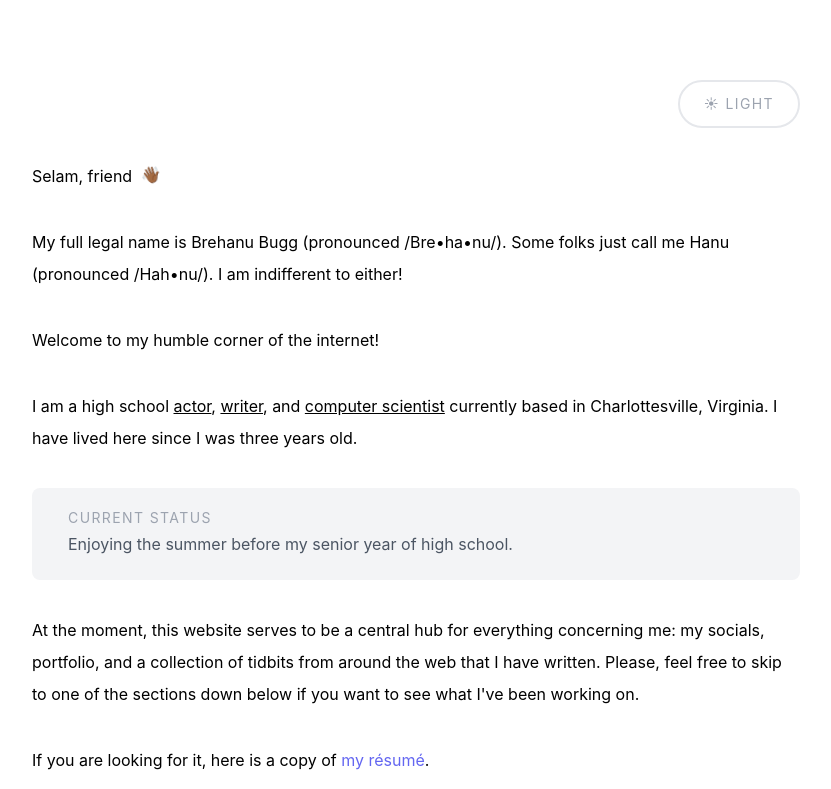
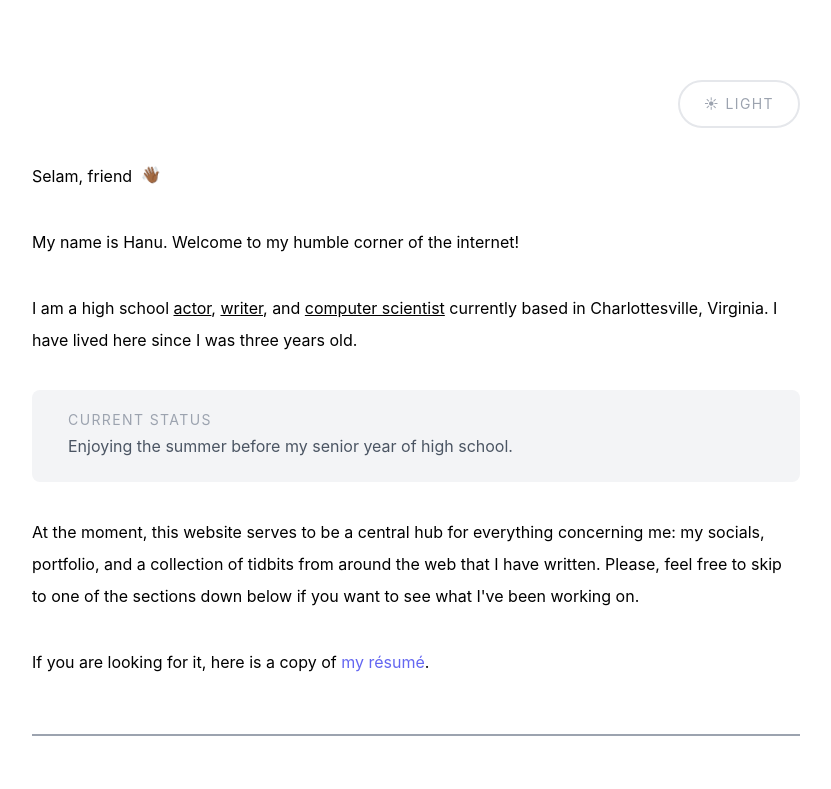
Before and after one commit to hanubugg/portfolio, a Gatsby site: page / in a window 1280 px wide. Shown: the top 789 px of the page, without its empty margins (224-1055 px from the left). Built offline with nearby package versions, Linux system fonts and the light colour scheme; Gatsby itself is replaced by a stand-in of ours.

Commit message:
changed greeting on index

```diff
--- a/src/pages/index.js
+++ b/src/pages/index.js
@@ -15,9 +15,7 @@
       <Layout>
         <p className="mt-0">Selam, friend <span className="wave left-1">👋🏾</span></p>
 
-        <p>My full legal name is Brehanu Bugg (pronounced /Bre•ha•nu/). Some folks just call me Hanu (pronounced /Hah•nu/). I am indifferent to either!</p>
-
-		<p>Welcome to my humble corner of the internet!</p>
+        <p>My name is Hanu. Welcome to my humble corner of the internet!</p>
 
         <p>I am a high school <span className="underline">actor</span>, <span className="underline">writer</span>, and <span className="underline">computer scientist</span> currently based in Charlottesville, Virginia. I have lived here since I was three years old.</p>
 
```
